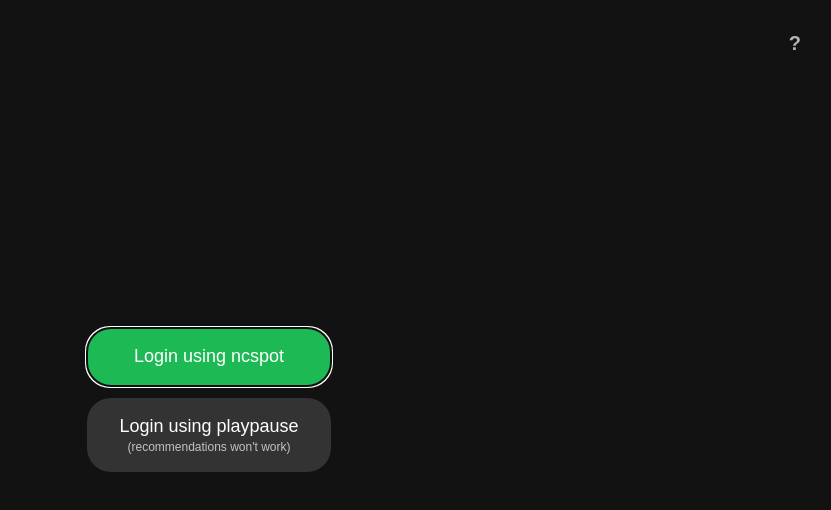
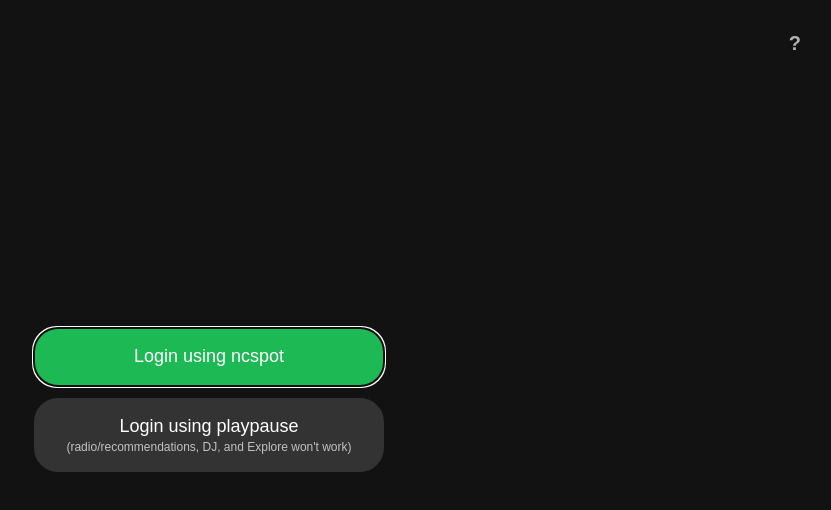
Before and after one commit to fischman/SimpleSpot, a plain HTML site: page index.html in a window 1280 px wide. Shown: the whole page, without its empty margins (431-1262 px from the left). Drawn offline with Linux system fonts and the light colour scheme.

Commit message:
Update playpause client warning text
Co-authored-by: Shelley <shelley@exe.dev>

```diff
--- a/index.html
+++ b/index.html
@@ -156,7 +156,7 @@
       <script>document.getElementById('ncspot-note').textContent = (location.hostname === 'localhost' || location.hostname === '127.0.0.1') ? '' : '(more complex login flow)';</script>
       <button onclick="loginWith('playpause')" style="display:flex;flex-direction:column;align-items:center;line-height:1.4;background:#333">
         <span>Login using playpause</span>
-        <span style="font-size:12px;opacity:0.7">(recommendations won't work)</span>
+        <span style="font-size:12px;opacity:0.7">(radio/recommendations, DJ, and Explore won't work)</span>
       </button>
     </div>
   </div>
```
